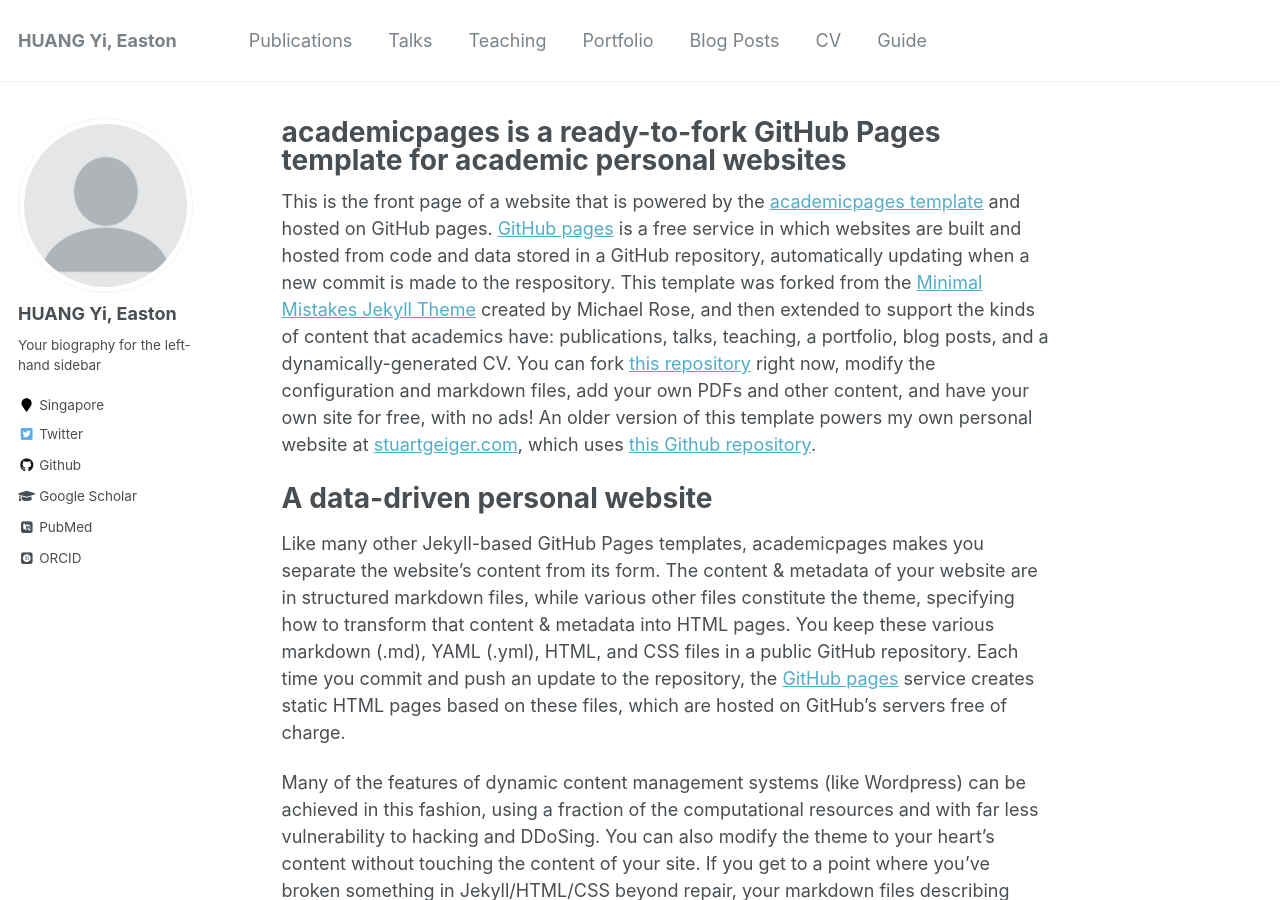
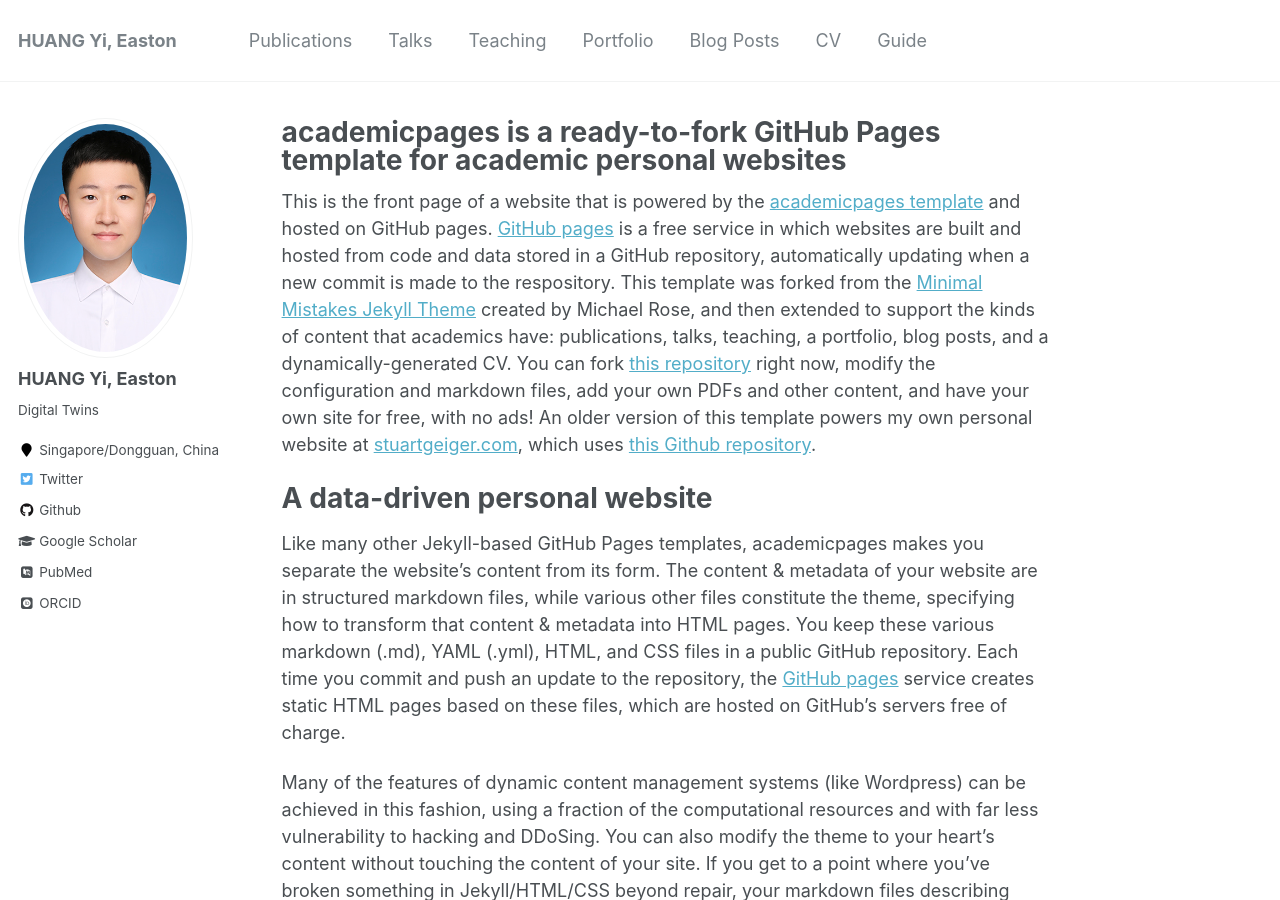
Before and after one commit to easton-hy/easton-hy.github.io, a Jekyll site: the page built from _pages/about.md, in a window 1280 px wide and 900 px high. Built offline with Jekyll 4.4.1, drawn with Linux system fonts in a browser that asks for light colours; some web fonts are replaced.

Commit message:
Update _config.yml

```diff
--- a/_config.yml
+++ b/_config.yml
@@ -81,9 +81,9 @@ analytics:
 # Site Author
 author:
   name             : "HUANG Yi, Easton"
-  avatar           : "profile.png"
-  bio              : "Your biography for the left-hand sidebar"
-  location         : "Singapore"
+  avatar           : "U2102035 Huang Yi.jpg"
+  bio              : "Digital Twins"
+  location         : "Singapore/Dongguan, China"
   employer         :
   pubmed           : "https://www.ncbi.nlm.nih.gov/pubmed/?term=john+snow"
   googlescholar    : "http://yourfullgooglescholarurl.com"
@@ -96,7 +96,7 @@ author:
   flickr           :
   facebook         :
   foursquare       :
-  github           : "academicpages"
+  github           : "easton-hy"
   google_plus      :
   keybase          :
   instagram        :
```
